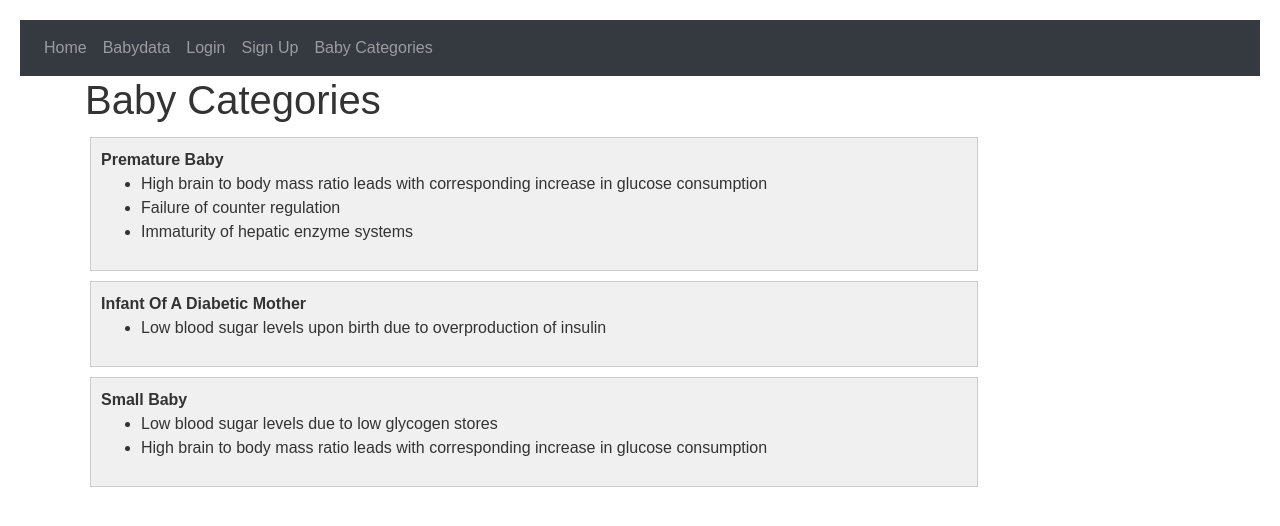
After one commit to wz1421/webapp, a Python web app: template Website/Templates/babyCategories.html in a window 1280 px wide. The commit adds this page. Shown: the top 526 px of the page. Run offline with Jinja, Linux system fonts and the light colour scheme; the template is opened without the code that fills it, so the values that code supplies are empty; some libraries are stand-ins or nearby versions.

Commit message:
added baby categories in the template section so the website doesnt open another tab when pressed

```diff
--- /dev/null
+++ b/Website/Templates/babyCategories.html
@@ -0,0 +1,72 @@
+{% extends "base.html" %} {% block title %}Baby Categories{% endblock %}
+{%block content %}
+<style>
+    body {
+        font-family: Arial, sans-serif;
+        text-align: left;
+        margin: 20px;
+    }
+    h1 {
+        color: #333;
+    }
+    .category-container {
+        display:flex;
+        flex-direction: column;
+        align-items: centre;
+    }
+/* Style the content display */
+#content {
+    margin-top: 20px;
+    padding: 15px;
+    background-color: #f0f0f0;
+    border: 1px solid #ccc;
+    text-align: left;
+}
+.category-box {
+  width: 80%;
+  margin: 5px;
+  padding:10px;
+  background-color: #f0f0f0;
+  border: 1px solid #ccc;
+  cursor: pointer;
+  text-decoration: none;
+  color: #333;
+  transition: background-color 0.3s;
+}
+.category-box:hover {
+  background-color: #ddd;
+}
+
+</style>
+<h1>Baby Categories</h1>
+<div class="category-container">
+    <a href="../categories/prematureBaby.html" class="category-box">
+        <div>
+            <strong>Premature Baby</strong>
+            <ul>
+                <li>High brain to body mass ratio leads with corresponding increase in glucose consumption</li>
+                <li>Failure of counter regulation</li>
+                <li>Immaturity of hepatic enzyme systems</li>
+            </ul>
+        </div>
+    </a>
+    <a href="../categories/infantOfDiabeticMother.html" class="category-box">
+        <div>
+            <strong>Infant Of A Diabetic Mother</strong>
+            <ul>
+                <li>Low blood sugar levels upon birth due to overproduction of insulin</li>
+            </ul>
+        </div>
+    </a>
+    <a href="../categories/smallBaby.html" class="category-box">
+        <div>
+            <strong>Small Baby</strong>
+            <ul>
+                <li>Low blood sugar levels due to low glycogen stores</li>
+                <li>High brain to body mass ratio leads with corresponding increase in glucose consumption</li>
+            </ul>
+        </div>
+    </a>
+</div>
+
+{% endblock %}
--- a/Website/Templates/base.html
+++ b/Website/Templates/base.html
@@ -33,6 +33,7 @@
           <a class="nav-item nav-link" id="babydata" href="/babydata">Babydata</a>
           <a class="nav-item nav-link" id="login" href="/login">Login</a>
           <a class="nav-item nav-link" id="signUp" href="/sign-up">Sign Up</a>
+          <a class="nav-item nav-link" id="babyCategories" href="/babyCategories">Baby Categories</a>
         </div>
       </div>
     </nav>
--- a/Website/__init__.py
+++ b/Website/__init__.py
@@ -1,4 +1,4 @@
-from flask import Flask
+from Flask import flask
 from flask_sqlalchemy import SQLAlchemy
 
 db = SQLAlchemy()
--- a/Website/auth.py
+++ b/Website/auth.py
@@ -13,6 +13,9 @@ def login():
 @auth.route('/babydata')
 def baby_data():
     return render_template(baby_data.html,text="Baby 1")
+@auth.route('/babyCategories')
+def baby_categories():
+    return render_template(babyCategories.html,text="Baby Categories")
 
 @auth.route('/sign-up', methods=['GET','POST'])
 def sign_up():
--- a/Website/categories/infantOfDiabeticMother.html
+++ b/Website/categories/infantOfDiabeticMother.html
@@ -3,7 +3,7 @@
 <head>
     <meta charset="UTF-8">
     <title>Infant Of A Diabetic Mother</title>
-            <style>
+    <style>
         body {
             font-family: Arial, sans-serif;
             text-align: centre;
--- a/Website/views.py
+++ b/Website/views.py
@@ -10,3 +10,6 @@ def home():
 @views.route('/babydata')
 def babydata():
     return render_template("babydata.html")
+@views.route('/babyCategories')
+def babyCategories():
+    return render_template("babyCategories.html")
```
Also changed, not shown: Website/categories/babyCategories.html (deleted, +0 -77 lines), Website/categories/__init__.py (deleted).
